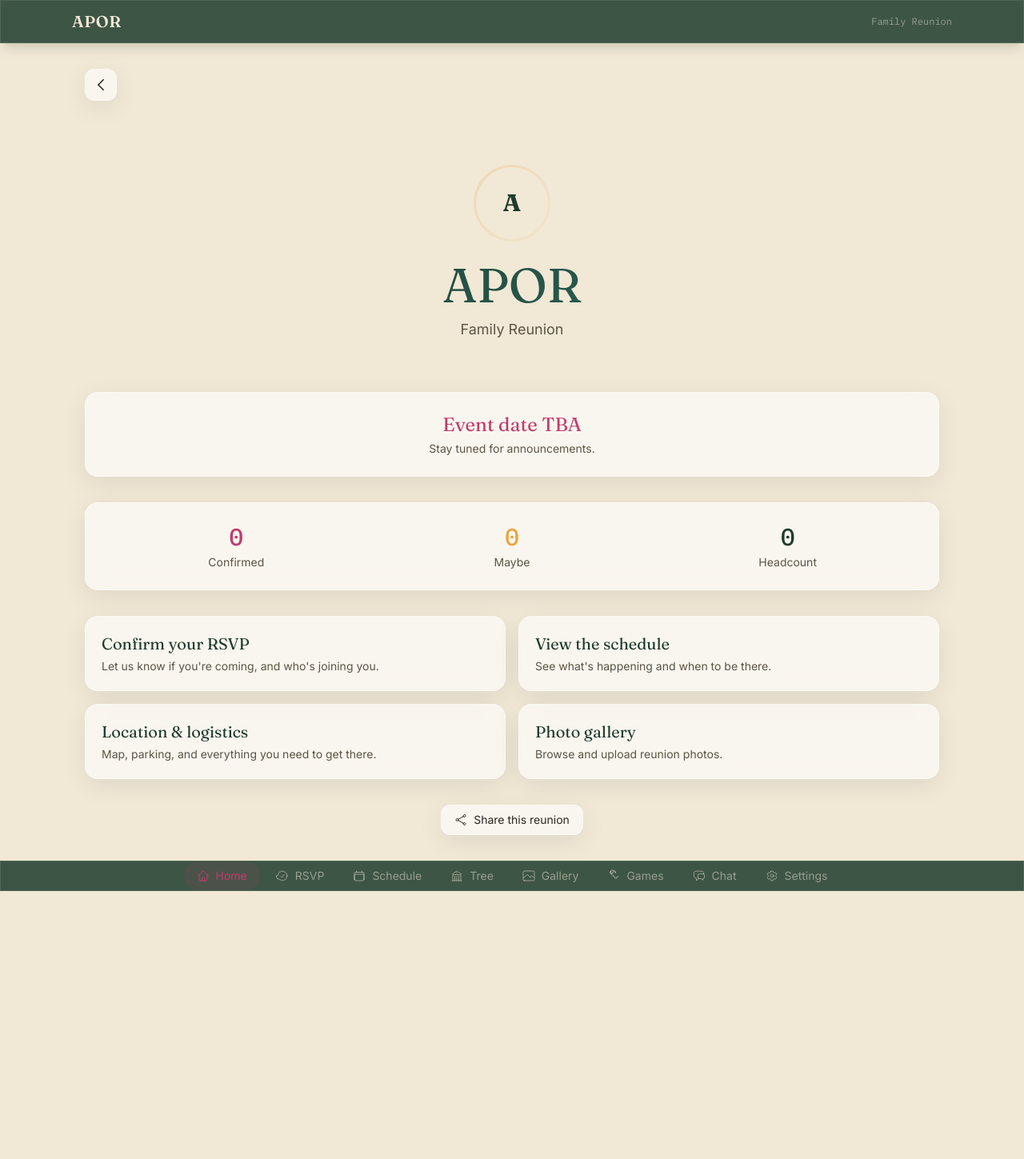
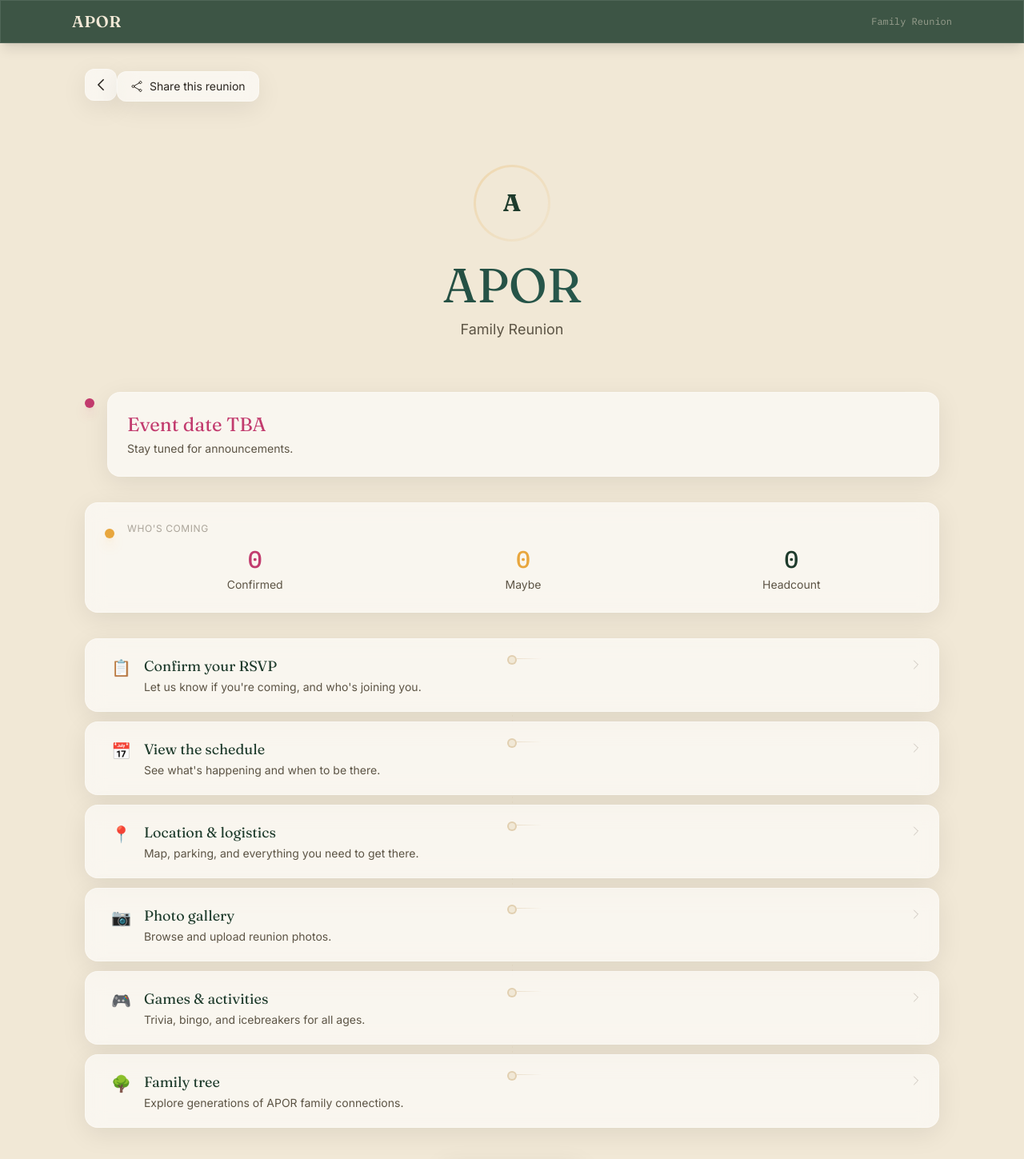
Before and after one commit to Daymrens/APOR-TREE, a Next.js app: page / in a window 1280 px wide. Shown: the top 1449 px of the page at 80% size. Before the commit the page ends 1114 px from the top, so only its background shows below. Built offline with nearby package versions, Linux system fonts and the light colour scheme; no server answers; the database is empty.

Commit message:
feat: enhance homepage with branching spine, animated trunk draw-in, leaf cards, and Games/Family Tree links

```diff
--- a/src/app/(main)/page.tsx
+++ b/src/app/(main)/page.tsx
@@ -1,7 +1,7 @@
 "use client";
 
 import Link from "next/link";
-import { useEffect, useState } from "react";
+import { useEffect, useState, useRef } from "react";
 import { db } from "@/lib/firebase";
 import { collection, onSnapshot } from "firebase/firestore";
 import BackButton from "@/components/ui/BackButton";
@@ -18,6 +18,37 @@ export default function HomePage() {
   });
   const [greeting, setGreeting] = useState<string | null>(null);
   const [config, setConfig] = useState<ReunionConfig | null>(null);
+  const [drawn, setDrawn] = useState(false);
+  const spineRef = useRef<SVGSVGElement>(null);
+  const prefersReducedMotion = useRef(false);
+
+  useEffect(() => {
+    const check = () => {
+      prefersReducedMotion.current = window.matchMedia("(prefers-reduced-motion: reduce)").matches;
+    };
+    check();
+    window.addEventListener("change", check);
+    return () => window.removeEventListener("change", check);
+  }, []);
+
+  useEffect(() => {
+    if (prefersReducedMotion.current) {
+      setDrawn(true);
+      return;
+    }
+    if (!spineRef.current) return;
+    const path = spineRef.current.querySelector(".spine-trunk") as SVGPathElement;
+    if (!path) { setDrawn(true); return; }
+    const length = path.getTotalLength();
+    path.style.strokeDasharray = String(length);
+    path.style.strokeDashoffset = String(length);
+    requestAnimationFrame(() => {
+      path.style.transition = "stroke-dashoffset 1s ease-out";
+      path.style.strokeDashoffset = "0";
+    });
+    const timer = setTimeout(() => setDrawn(true), 1100);
+    return () => clearTimeout(timer);
+  }, []);
 
   useEffect(() => {
     getConfig().then(setConfig);
@@ -66,11 +97,49 @@ export default function HomePage() {
     }
   }, []);
 
+  const sections = [
+    { href: "/rsvp", title: "Confirm your RSVP", desc: "Let us know if you're coming, and who's joining you.", icon: "📋", delay: 0.3 },
+    { href: "/schedule", title: "View the schedule", desc: "See what's happening and when to be there.", icon: "📅", delay: 0.4 },
+    { href: "/location", title: "Location & logistics", desc: "Map, parking, and everything you need to get there.", icon: "📍", delay: 0.5 },
+    { href: "/gallery", title: "Photo gallery", desc: "Browse and upload reunion photos.", icon: "📷", delay: 0.6 },
+    { href: "/games", title: "Games & activities", desc: "Trivia, bingo, and icebreakers for all ages.", icon: "🎮", delay: 0.7 },
+    { href: "/tree", title: "Family tree", desc: "Explore generations of APOR family connections.", icon: "🌳", delay: 0.8 },
+  ];
+
   return (
-    <div className="max-w-[1100px] mx-auto px-4 py-8">
+    <div className="max-w-[1100px] mx-auto px-4 py-8 relative">
       <BackButton />
-      {/* Hero */}
-      <section className="text-center py-12 sm:py-16 animate-fade-in">
+      <ShareButton />
+
+      {/* Branching spine SVG */}
+      <svg
+        ref={spineRef}
+        className="absolute left-1/2 top-0 bottom-0 w-px -translate-x-1/2 pointer-events-none"
+        viewBox="0 0 2 1200"
+        fill="none"
+        preserveAspectRatio="none"
+        aria-hidden="true"
+        style={{ zIndex: 0 }}
+      >
+        <path
+          className="spine-trunk"
+          d="M 1 60 L 1 1140"
+          stroke="url(#spine-grad)"
+          strokeWidth="2"
+          strokeLinecap="round"
+          style={{ transition: prefersReducedMotion.current ? "none" : "stroke-dashoffset 1s ease-out" }}
+        />
+        <defs>
+          <linearGradient id="spine-grad" x1="0%" y1="0%" x2="0%" y2="100%">
+            <stop offset="0%" stopColor="#1E3B2C" stopOpacity="0.6" />
+            <stop offset="50%" stopColor="#C9A876" stopOpacity="0.4" />
+            <stop offset="100%" stopColor="#C9A876" stopOpacity="0.1" />
+          </linearGradient>
+        </defs>
+      </svg>
+
+      {/* Hero node */}
+      <section className="text-center py-12 sm:py-16 relative animate-fade-in" style={{ zIndex: 1 }}>
         <div className="inline-flex items-center justify-center w-24 h-24 rounded-full bg-gradient-to-br from-mango/25 to-mango/5 p-[3px] mb-6 animate-scale-in">
           <div className="w-full h-full rounded-full bg-parchment flex items-center justify-center">
             <span className="font-heading text-3xl text-balete font-bold">A</span>
@@ -89,20 +158,32 @@ export default function HomePage() {
         )}
       </section>
 
-      {/* Countdown */}
-      <section className="mb-8 animate-slide-up" style={{ animationDelay: "0.15s" }}>
+      {/* Countdown node */}
+      <section className="mb-8 relative animate-slide-up" style={{ animationDelay: "0.15s", zIndex: 1 }}>
         {config?.eventDates?.start ? (
+          <div className="flex items-start gap-4">
+            <div className="w-3 h-3 rounded-full bg-hibiscus mt-2 flex-shrink-0 shadow-lg shadow-hibiscus/40" />
+            <div className="flex-1">
               <Countdown targetDate={config.eventDates.start.toDate()} />
+            </div>
+          </div>
         ) : (
-          <div className="text-center glass-card rounded-2xl p-6">
+          <div className="flex items-start gap-4">
+            <div className="w-3 h-3 rounded-full bg-hibiscus mt-2 flex-shrink-0 shadow-lg shadow-hibiscus/40" />
+            <div className="flex-1 glass-card rounded-2xl p-6">
               <p className="font-heading text-2xl text-hibiscus mb-1">Event date TBA</p>
               <p className="text-soft text-sm font-sans">Stay tuned for announcements.</p>
+            </div>
           </div>
         )}
       </section>
 
-      {/* RSVP Counter */}
-      <section className="glass-card rounded-2xl p-6 mb-8 animate-slide-up" style={{ animationDelay: "0.2s" }}>
+      {/* RSVP Counter node */}
+      <section className="glass-card rounded-2xl p-6 mb-8 relative animate-slide-up" style={{ animationDelay: "0.2s", zIndex: 1 }}>
+        <div className="flex items-start gap-4">
+          <div className="w-3 h-3 rounded-full bg-mango mt-2 flex-shrink-0 shadow-lg shadow-mango/40" />
+          <div className="flex-1">
+            <p className="font-sans text-xs text-soft/50 uppercase tracking-wider mb-3">Who's coming</p>
             <div className="grid grid-cols-3 gap-4 text-center">
               <div>
                 <p className="font-mono text-3xl text-hibiscus font-medium tabular-nums">
@@ -123,60 +204,45 @@ export default function HomePage() {
                 <p className="text-soft text-sm font-sans mt-1">Headcount</p>
               </div>
             </div>
+          </div>
+        </div>
       </section>
 
-      {/* Quick Links */}
-      <section className="grid grid-cols-1 sm:grid-cols-2 gap-4">
+      {/* Leaf cards */}
+      <section className="space-y-3 relative" style={{ zIndex: 1 }}>
+        {/* Branch connectors from spine to cards */}
+        <svg className="absolute left-1/2 top-0 bottom-0 w-px pointer-events-none" viewBox="0 0 2 1200" fill="none" preserveAspectRatio="none" aria-hidden="true" style={{ zIndex: 0 }}>
+          <line x1="1" y1="0" x2="1" y2="1200" stroke="#C9A876" strokeWidth="1" strokeOpacity="0.2" strokeDasharray="4 8" />
+        </svg>
+
+        {sections.map((section) => (
           <Link
-          href="/rsvp"
-          className="glass-card rounded-2xl p-5 transition-all duration-300 hover:shadow-lg hover:-translate-y-0.5 hover:border-hibiscus/40 animate-fade-in-stagger-1"
+            key={section.href}
+            href={section.href}
+            className="glass-card rounded-2xl p-5 flex items-start gap-4 transition-all duration-300 hover:shadow-lg hover:-translate-y-0.5 hover:border-hibiscus/40 group relative pl-8"
+            style={{ animationDelay: `${section.delay}s` }}
           >
-          <h2 className="font-heading text-xl text-balete mb-1">
-            Confirm your RSVP
+            {/* Branch dot on spine */}
+            <div className="absolute left-[calc(50%-6px)] top-5 w-3 h-3 rounded-full bg-parchment border-2 border-rattan/40 group-hover:border-hibiscus/60 transition-colors duration-300" />
+
+            {/* Branch line from spine to card */}
+            <div className="absolute left-[calc(50%+6px)] top-6 w-8 h-px bg-gradient-to-r from-rattan/30 to-transparent" />
+
+            <span className="text-xl mt-0.5">{section.icon}</span>
+            <div className="flex-1 min-w-0">
+              <h2 className="font-heading text-lg text-balete mb-0.5 group-hover:text-hibiscus transition-colors duration-200">
+                {section.title}
               </h2>
-          <p className="text-soft text-sm font-sans">
-            Let us know if you&apos;re coming, and who&apos;s joining you.
-          </p>
+              <p className="text-soft text-sm font-sans">{section.desc}</p>
+            </div>
+            <svg className="w-4 h-4 text-soft/30 group-hover:text-soft/60 transition-colors duration-200 flex-shrink-0 mt-1" fill="none" viewBox="0 0 24 24" strokeWidth={1.5} stroke="currentColor">
+              <path strokeLinecap="round" strokeLinejoin="round" d="M8.25 4.5l7.5 7.5-7.5 7.5" />
+            </svg>
           </Link>
-
-        <Link
-          href="/schedule"
-          className="glass-card rounded-2xl p-5 transition-all duration-300 hover:shadow-lg hover:-translate-y-0.5 hover:border-hibiscus/40 animate-fade-in-stagger-2"
-        >
-          <h2 className="font-heading text-xl text-balete mb-1">
-            View the schedule
-          </h2>
-          <p className="text-soft text-sm font-sans">
-            See what&apos;s happening and when to be there.
-          </p>
-        </Link>
-
-        <Link
-          href="/location"
-          className="glass-card rounded-2xl p-5 transition-all duration-300 hover:shadow-lg hover:-translate-y-0.5 hover:border-hibiscus/40 animate-fade-in-stagger-3"
-        >
-          <h2 className="font-heading text-xl text-balete mb-1">
-            Location & logistics
-          </h2>
-          <p className="text-soft text-sm font-sans">
-            Map, parking, and everything you need to get there.
-          </p>
-        </Link>
-
-        <Link
-          href="/gallery"
-          className="glass-card rounded-2xl p-5 transition-all duration-300 hover:shadow-lg hover:-translate-y-0.5 hover:border-hibiscus/40 animate-fade-in-stagger-4"
-        >
-          <h2 className="font-heading text-xl text-balete mb-1">
-            Photo gallery
-          </h2>
-          <p className="text-soft text-sm font-sans">
-            Browse and upload reunion photos.
-          </p>
-        </Link>
+        ))}
       </section>
 
-      <div className="mt-8 flex justify-center">
+      <div className="mt-10 flex justify-center">
         <ShareButton />
       </div>
     </div>
```
Lines whose indentation alone changed are shown as unchanged.
